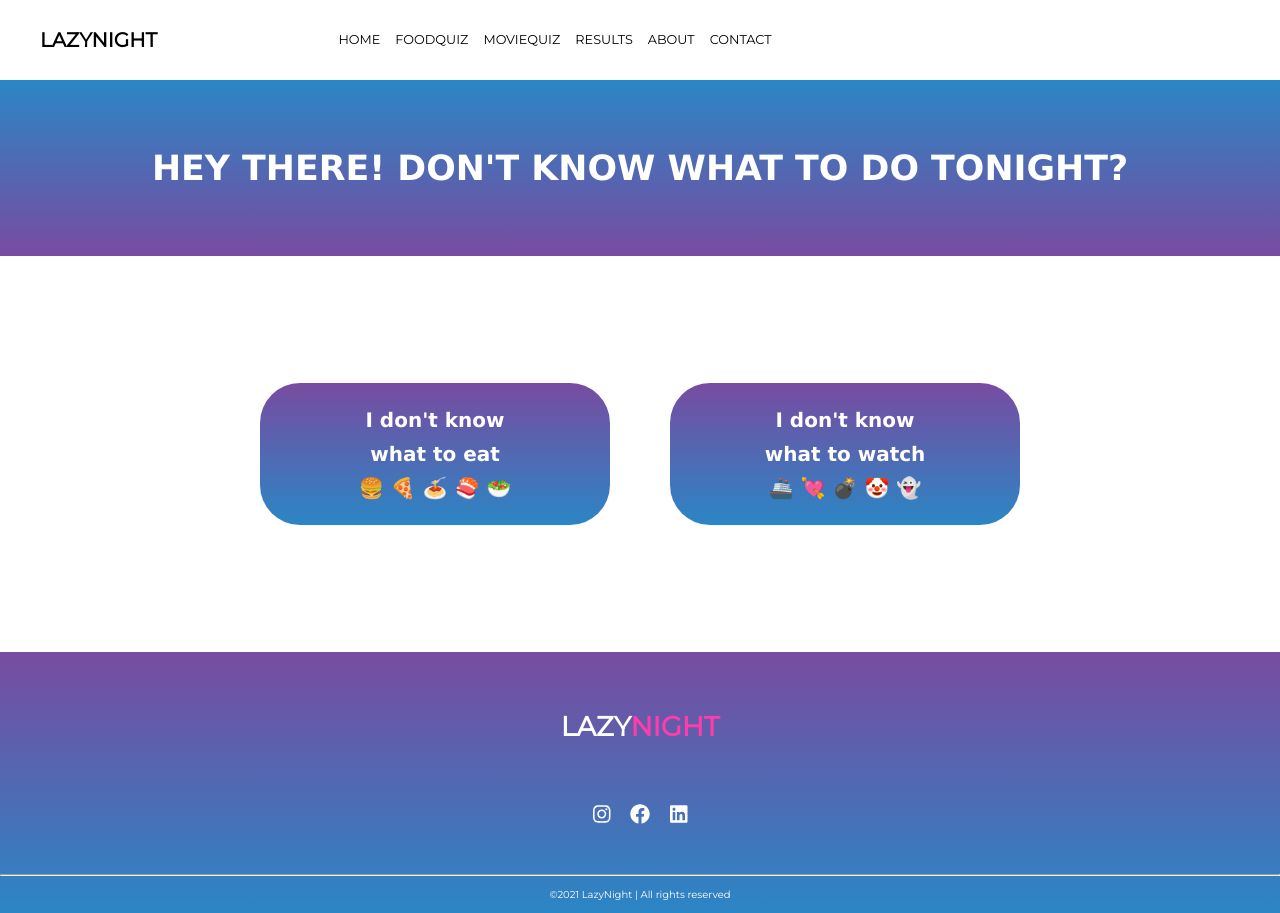
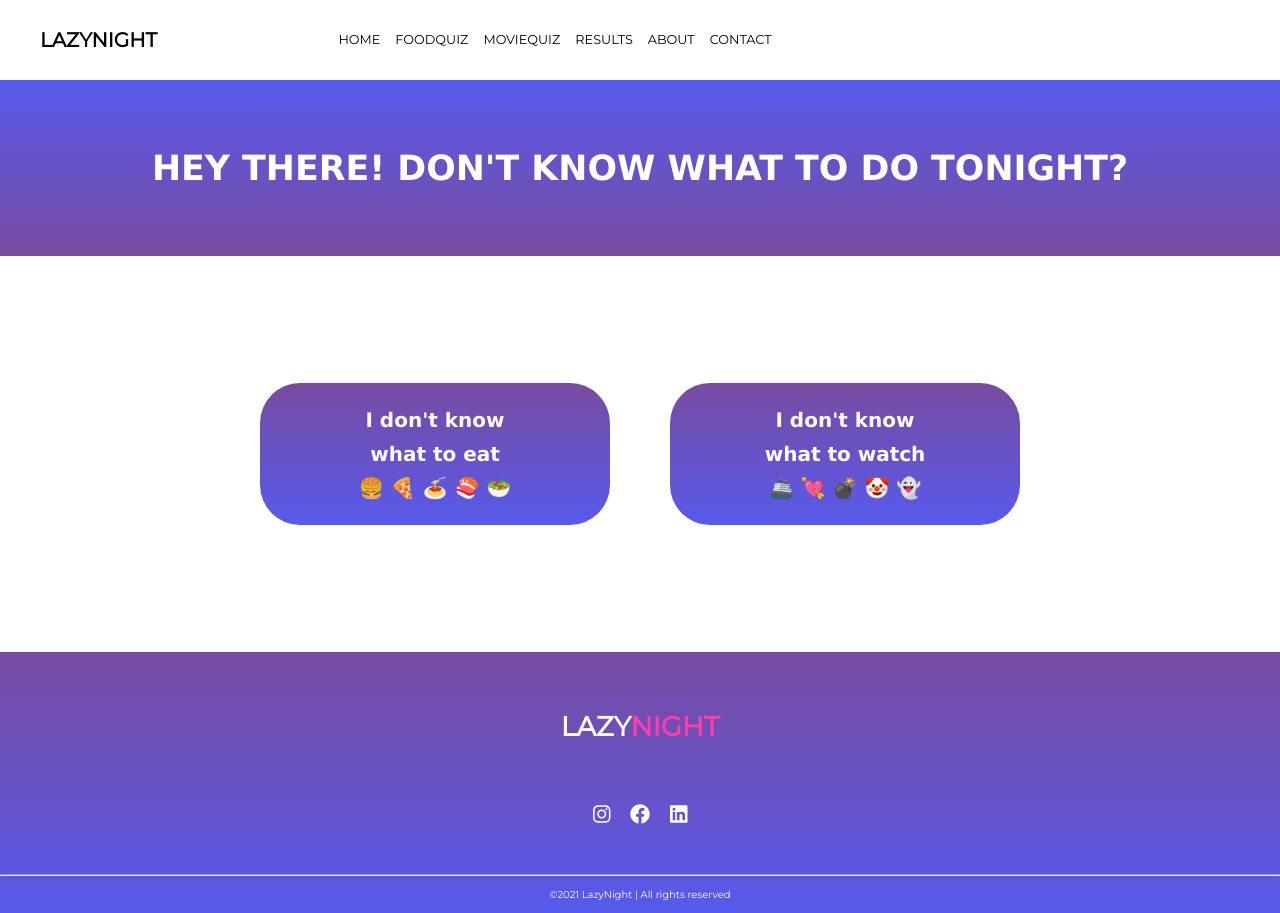
Before and after one commit to PamelaFeijo/lazynight, a React (Create React App) app: page / in a window 1280 px wide. Built offline with nearby package versions, Linux system fonts and the light colour scheme.

Commit message:
Update global-variables.css

```diff
--- a/src/global-variables.css
+++ b/src/global-variables.css
@@ -1,6 +1,6 @@
 :root {
     --gradient-1: #784ba0;
-    --gradient-2: #2b86c5;
+    --gradient-2: #575aec;
     --main-color: #ff3cac;
 
 
```
